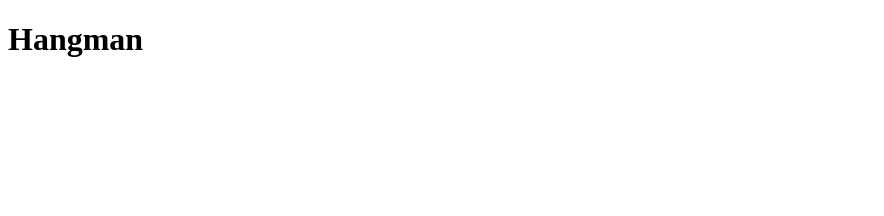
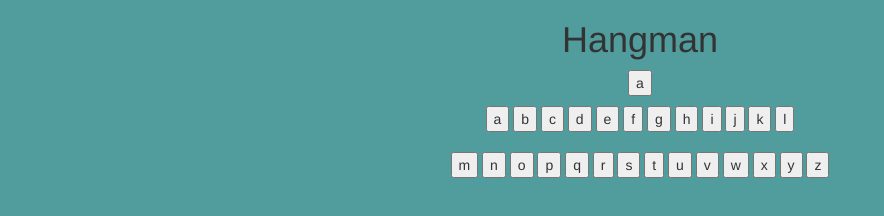
Before and after one commit to caseydemo/dang-man-game, a website: page app/index.html in a window 1280 px wide. Shown: the whole page, without its empty margins (0-884 px from the left). Drawn offline with nearby package versions, Linux system fonts and the light colour scheme.

```diff
--- a/app/index.html
+++ b/app/index.html
@@ -1,9 +1,67 @@
 <!DOCTYPE html>
 <html>
 <head>
+
+	<!-- Latest compiled and minified CSS -->
+	<link rel="stylesheet" href="https://maxcdn.bootstrapcdn.com/bootstrap/3.3.7/css/bootstrap.min.css" integrity="sha384-BVYiiSIFeK1dGmJRAkycuHAHRg32OmUcww7on3RYdg4Va+PmSTsz/K68vbdEjh4u" crossorigin="anonymous">
+
+	<!-- Latest compiled and minified JavaScript -->
+	<script src="https://maxcdn.bootstrapcdn.com/bootstrap/3.3.7/js/bootstrap.min.js" integrity="sha384-Tc5IQib027qvyjSMfHjOMaLkfuWVxZxUPnCJA7l2mCWNIpG9mGCD8wGNIcPD7Txa" crossorigin="anonymous"></script>
+
+
+	<script
+	src="https://code.jquery.com/jquery-3.2.1.min.js"
+	integrity="sha256-hwg4gsxgFZhOsEEamdOYGBf13FyQuiTwlAQgxVSNgt4="
+	crossorigin="anonymous"></script>
+
+	<script src="main.js"></script>
+	<link rel="stylesheet" href="style.css">
+
 	<title>hangman</title>
 </head>
-<body>
+<body class="container">
+
+<div class="hangman">
 <h1>Hangman</h1>
+
+<!-- 10, 9, 7 -->
+<div class="row">
+	<button class="letter" id="clickme">a</button>
+<p id="demo"></p>
+
+
+
+	<button >a</button>
+    <button >b</button>
+    <button >c</button>
+    <button >d</button>
+	<button >e</button>
+    <button >f</button>
+    <button >g</button>
+    <button >h</button>
+	<button >i</button>
+    <button >j</button>
+    <button >k</button>
+    <button >l</button>
+</div>
+<br>
+<div class="row">
+	<button >m</button>
+    <button >n</button>
+    <button >o</button>
+    <button >p</button>
+	<button >q</button>
+    <button >r</button>
+    <button >s</button>
+    <button >t</button>
+	<button >u</button>
+    <button >v</button>
+    <button >w</button>
+    <button >x</button>
+	<button >y</button>
+    <button >z</button>
+</div>
+
+
 </body>
 </html>
--- /dev/null
+++ b/app/main.js
@@ -0,0 +1,17 @@
+var letters = document.getElementByClassName = ('letter');
+
+
+
+document.onreadystatechange = function() {
+  if (document.readyState === "interactive") {
+
+    for (i = 0; i < letters.length; i++) {
+      letters[i].addEventListener("click", letterSelect);
+    }
+
+  }
+};
+
+function letterSelect(){
+
+}
--- a/app/style.css
+++ b/app/style.css
@@ -0,0 +1,11 @@
+body{
+	background-color:  #519D9E;
+}
+h1{
+	text-align: center;
+}
+.row{
+	text-align: center;
+	margin:auto;
+  	display:block;
+}
```
